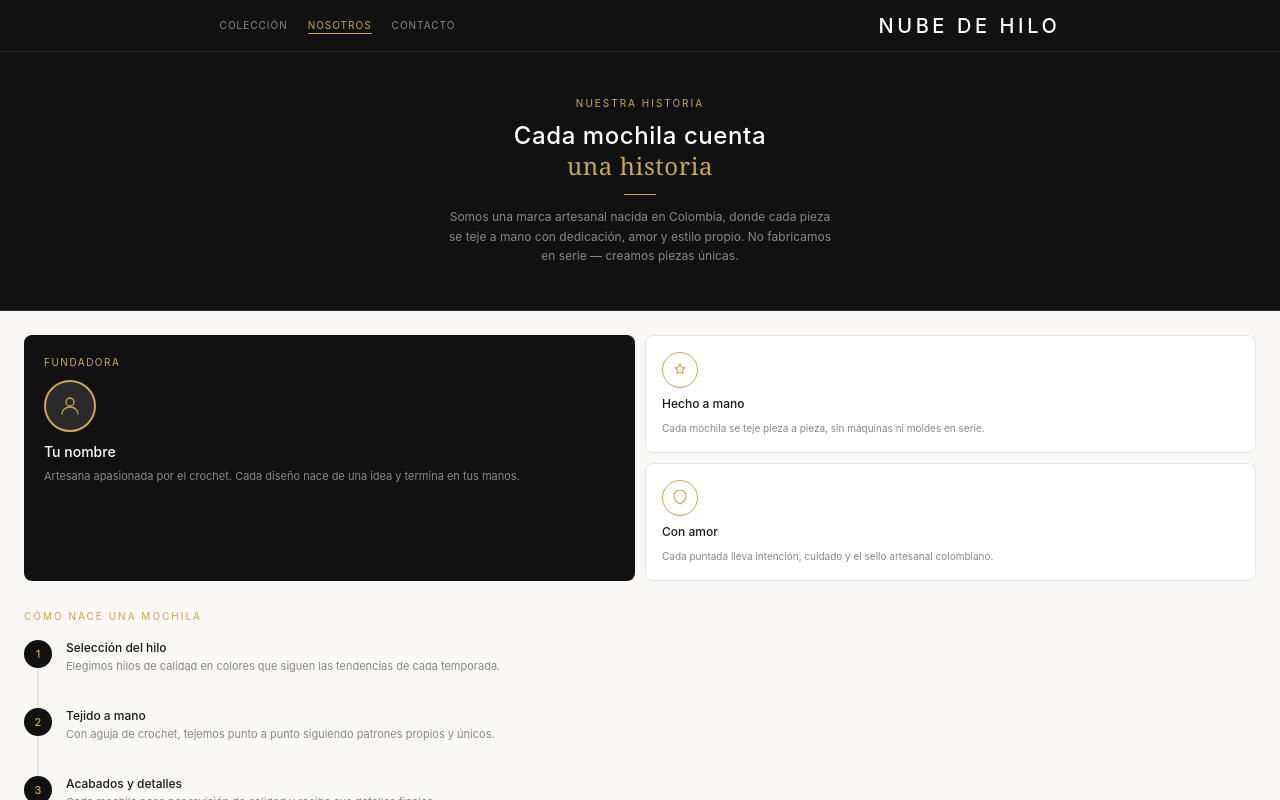
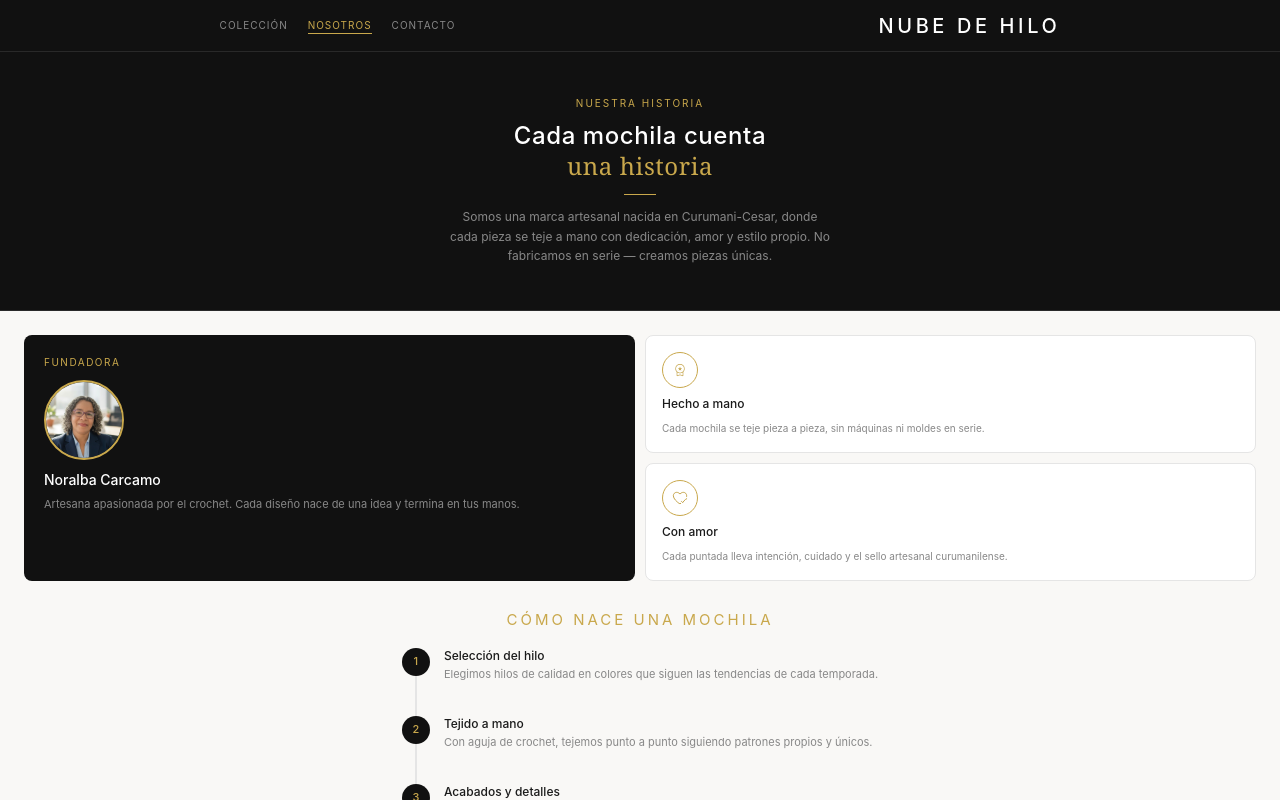
Before and after one commit to juanmacar10/nube-de-hilos, a React (Vite) app: page /nosotros in a window 1280 px wide. Shown: the top 800 px of the page. Built offline with nearby package versions, Linux system fonts and the light colour scheme; no server answers.

Commit message:
update desing aboutPage

```diff
--- a/src/pages/client/AboutPage.tsx
+++ b/src/pages/client/AboutPage.tsx
@@ -10,7 +10,7 @@ export const AboutPage = () => {
                 </h1>
                 <div className="w-8 h-px bg-gold mx-auto my-3" />
                 <p className="text-xs text-gray-medium max-w-sm mx-auto leading-relaxed">
-                    Somos una marca artesanal nacida en Colombia, donde cada pieza se teje a mano con dedicación, amor y estilo propio. No fabricamos en serie — creamos piezas únicas.
+                    Somos una marca artesanal nacida en Curumani-Cesar, donde cada pieza se teje a mano con dedicación, amor y estilo propio. No fabricamos en serie — creamos piezas únicas.
                 </p>
             </div>
 
@@ -21,13 +21,10 @@ export const AboutPage = () => {
                     {/* Tarjeta fundadora */}
                     <div className="bg-dark rounded-lg p-5 flex flex-col gap-1.5">
                         <p className="text-[10px] tracking-[0.15em] text-gold">FUNDADORA</p>
-                        <div className="w-13 h-13 rounded-full bg-gray-dark border-2 border-gold flex items-center justify-center my-1">
-                            <svg width="24" height="24" viewBox="0 0 24 24" fill="none">
-                                <circle cx="12" cy="8" r="4" stroke="#C9A84C" strokeWidth="1.3" />
-                                <path d="M4 20c0-4 3.6-7 8-7s8 3 8 7" stroke="#C9A84C" strokeWidth="1.3" strokeLinecap="round" />
-                            </svg>
+                        <div className="">
+                            <img src="../src/assets/perfil.png" alt="Fundadora" className="w-30 h-30 sm:w-20 sm:h-20 rounded-full bg-gray-dark border-2 border-gold flex items-center justify-center my-1" />
                         </div>
-                        <p className="text-sm font-medium text-white">Tu nombre</p>
+                        <p className="text-sm font-medium text-white">Noralba Carcamo</p>
                         <p className="text-[11px] text-gray-medium leading-relaxed">Artesana apasionada por el crochet. Cada diseño nace de una idea y termina en tus manos.</p>
                     </div>
 
@@ -35,28 +32,24 @@ export const AboutPage = () => {
                     <div className="flex flex-col gap-2.5">
                         <div className="bg-white border border-gray-light rounded-lg p-4 flex flex-col gap-2">
                             <div className="w-9 h-9 border border-gold rounded-full flex items-center justify-center">
-                                <svg width="16" height="16" viewBox="0 0 16 16" fill="none">
-                                    <path d="M8 2l1.5 3 3.5.5-2.5 2.5.5 3.5L8 10l-3 1.5.5-3.5L3 5.5l3.5-.5L8 2z" stroke="#C9A84C" strokeWidth="1.1" strokeLinejoin="round" />
-                                </svg>
+                                <svg xmlns="http://www.w3.org/2000/svg" width="1em" height="1em" viewBox="0 0 24 24"><path fill="#c5a54c" d="m12 11.675l-1.565 1.223q-.131.087-.252.003t-.071-.22l.592-1.985l-1.558-1.13q-.125-.087-.065-.23t.196-.144h1.939l.592-1.973q.05-.136.192-.136t.192.136l.593 1.973h1.932q.137 0 .2.143t-.063.23l-1.563 1.131l.592 1.985q.05.136-.071.22t-.252-.003zm0 8.287l-3.963 1.184q-.385.137-.711-.115T7 20.375v-5.504q-.95-.934-1.475-2.188T5 10q0-2.927 2.036-4.963T12 3t4.964 2.036T19 10q0 1.429-.525 2.683T17 14.87v5.504q0 .404-.326.656t-.71.115zm4.25-5.712Q18 12.5 18 10t-1.75-4.25T12 4T7.75 5.75T6 10t1.75 4.25T12 16t4.25-1.75M8 20.044l4-1.121l4 1.121v-4.33q-.836.615-1.859.95Q13.12 17 12 17t-2.141-.335T8 15.714zm4-2.165" /></svg>
                             </div>
                             <p className="text-xs font-medium text-soft-black">Hecho a mano</p>
                             <p className="text-[10px] text-gray-medium leading-relaxed">Cada mochila se teje pieza a pieza, sin máquinas ni moldes en serie.</p>
                         </div>
                         <div className="bg-white border border-gray-light rounded-lg p-4 flex flex-col gap-2">
                             <div className="w-9 h-9 border border-gold rounded-full flex items-center justify-center">
-                                <svg width="16" height="16" viewBox="0 0 16 16" fill="none">
-                                    <path d="M8 14s-6-3.5-6-8a6 6 0 0112 0c0 4.5-6 8-6 8z" stroke="#C9A84C" strokeWidth="1.1" />
-                                </svg>
+                                <svg xmlns="http://www.w3.org/2000/svg" width="1em" height="1em" viewBox="0 0 24 24"><g fill="none" stroke="#c5a54c" strokeLinecap="round" strokeLinejoin="round" strokeWidth="1.5"><path d="M13 20.303a2.64 2.64 0 0 1-2.59-.335C7.59 17.858 2 13.035 2 8.694C2 5.826 4.105 3.5 7 3.5c1.5 0 3 .5 5 2.5c2-2 3.5-2.5 5-2.5c2.895 0 5 2.326 5 5.194q-.002.648-.157 1.306" /><path d="M14 17s1 0 2 2c0 0 3.177-5 6-6" /></g></svg>
                             </div>
                             <p className="text-xs font-medium text-soft-black">Con amor</p>
-                            <p className="text-[10px] text-gray-medium leading-relaxed">Cada puntada lleva intención, cuidado y el sello artesanal colombiano.</p>
+                            <p className="text-[10px] text-gray-medium leading-relaxed">Cada puntada lleva intención, cuidado y el sello artesanal curumanilense.</p>
                         </div>
                     </div>
                 </div>
 
                 {/* Proceso de creación */}
-                <div>
-                    <p className="text-[10px] tracking-[0.2em] text-gold mb-4">CÓMO NACE UNA MOCHILA</p>
+                <div className="sm:flex sm:flex-col sm:items-center">
+                    <p className="text-[15px] tracking-[0.2em] text-gold mb-4">CÓMO NACE UNA MOCHILA</p>
                     <div className="flex flex-col">
                         {[
                             { step: 1, title: 'Selección del hilo', desc: 'Elegimos hilos de calidad en colores que siguen las tendencias de cada temporada.' },
```
Also changed, not shown: src/assets/perfil.png (added).
